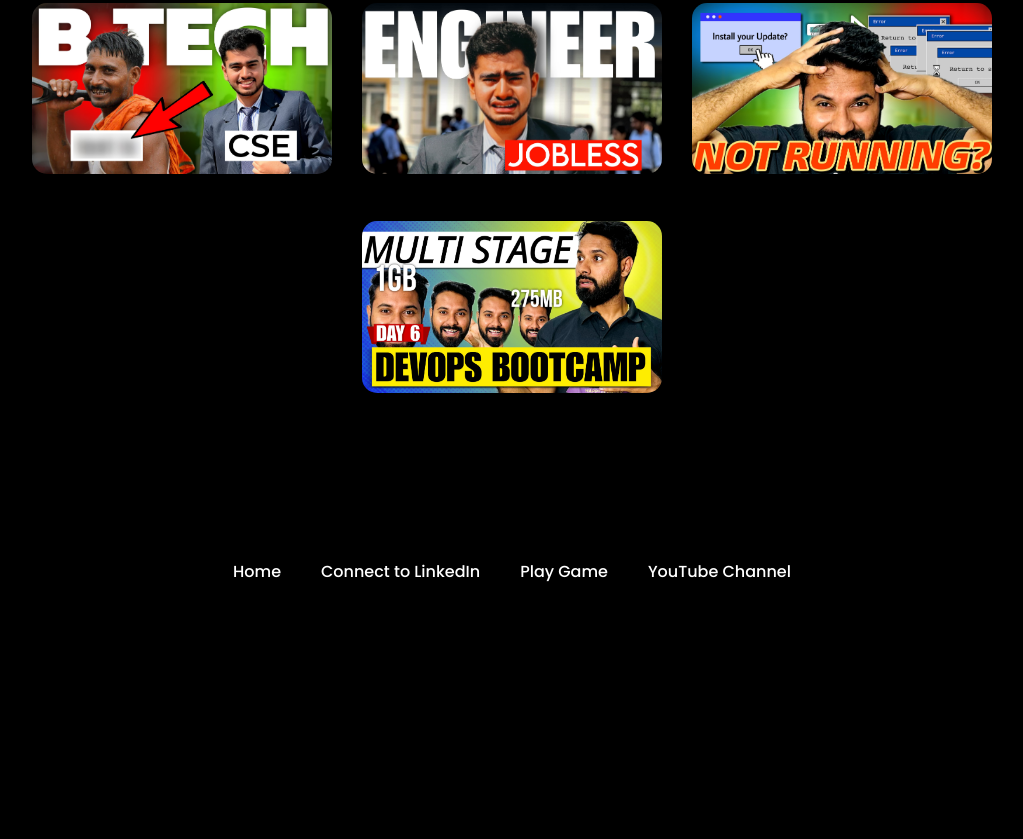
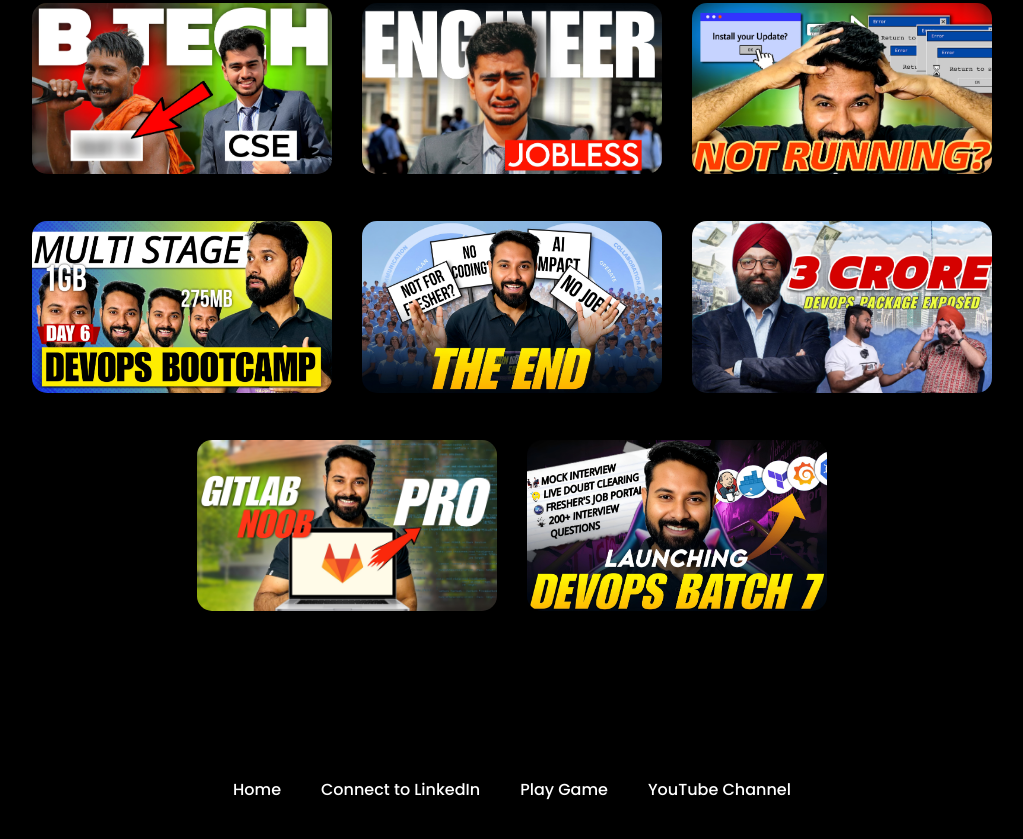
Before and after one commit to sanatkp84/My_Portfolio, a plain HTML site: page index.html in a window 1280 px wide. Shown: the part 2540-3379 px from the top of the page, without its empty margins (128-1151 px from the left). Before the commit the page ends 3219 px from the top, so only its background shows below. Drawn offline with nearby package versions, Linux system fonts and the light colour scheme.

Commit message:
new thumbnails added

```diff
--- a/index.html
+++ b/index.html
@@ -134,6 +134,30 @@
                 </a>
                 <h2 class="thumbnail-name"></h2>
             </div>
+            <div class="thumbnail">
+              <a href="https://your_link3.com" class="thumbnail-link">
+                <img src="thumbnails/DEVOPS QUESTIONS.jpg" alt="thumbnail 3" class="thumbnail-image">
+              </a>
+              <h2 class="thumbnail-name"></h2>
+            </div>
+            <div class="thumbnail">
+              <a href="https://your_link3.com" class="thumbnail-link">
+                <img src="thumbnails/3 CRORE DEVOPS PODCAST.jpg" alt="thumbnail 3" class="thumbnail-image">
+              </a>
+              <h2 class="thumbnail-name"></h2>
+            </div>
+            <div class="thumbnail">
+              <a href="https://your_link3.com" class="thumbnail-link">
+                <img src="thumbnails/MASTER GITLAB_1.jpg" alt="thumbnail 3" class="thumbnail-image">
+              </a>
+              <h2 class="thumbnail-name"></h2>
+            </div>
+            <div class="thumbnail">
+              <a href="https://your_link3.com" class="thumbnail-link">
+                <img src="thumbnails/LAUNCHING BATCH 7.jpg" alt="thumbnail 3" class="thumbnail-image">
+              </a>
+              <h2 class="thumbnail-name"></h2>
+          </div>
         </div>
     </section>
   </main>
```
Also changed, not shown: thumbnails/3 CRORE DEVOPS PODCAST.jpg (added), thumbnails/DEVOPS QUESTIONS.jpg (added), thumbnails/LAUNCHING BATCH 7.jpg (added), thumbnails/MASTER GITLAB_1.jpg (added), thumbnails/MASTER GITLAB_2.jpg (added).
